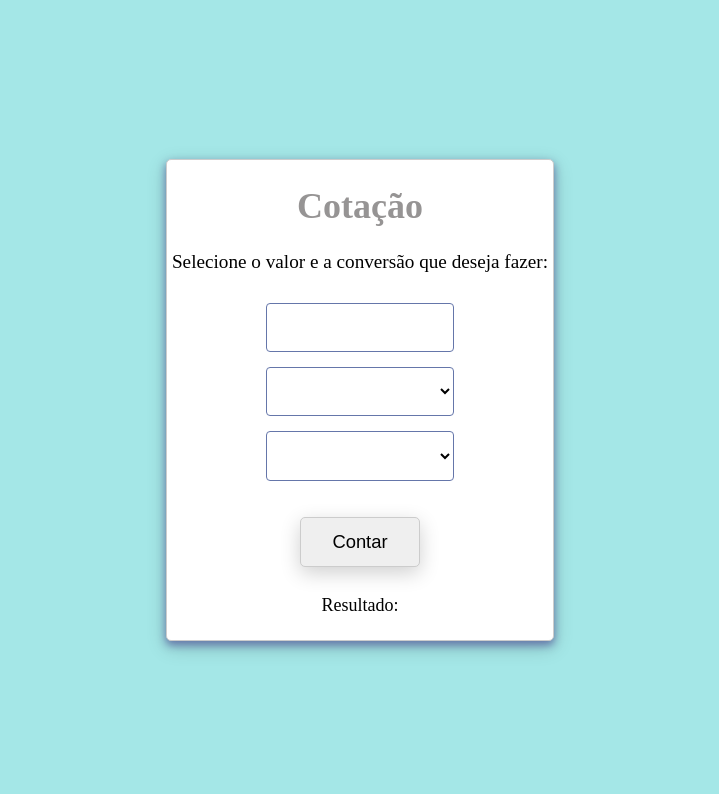
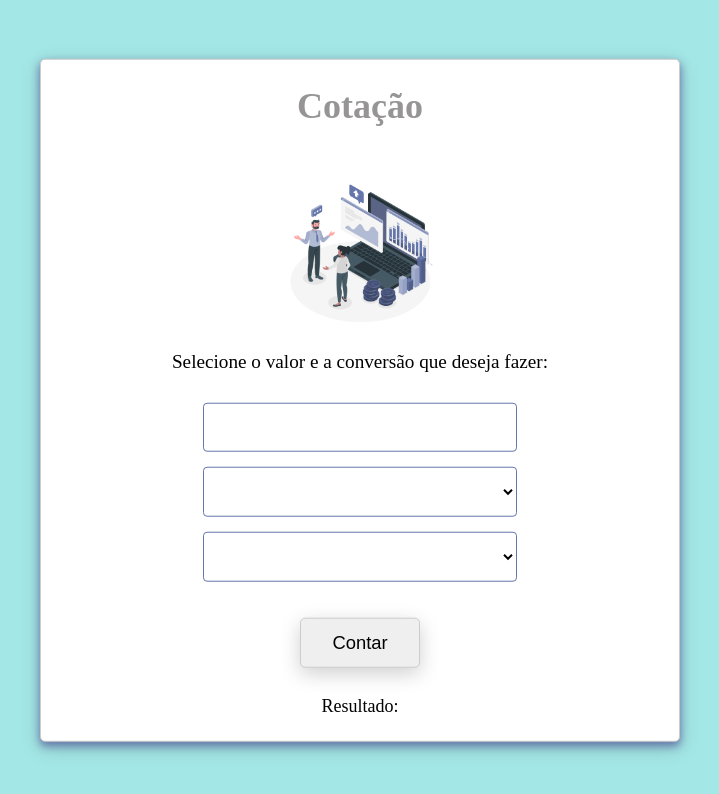
Before and after one commit to MayzaAlv/AceleraPleno-FrontEnd, a plain HTML site: page aula06/index.html in a window 1280 px wide. Shown: the whole page, without its empty margins (280-999 px from the left). Drawn offline with Linux system fonts and the light colour scheme; no server answers.

Commit message:
Arrumando estilo

```diff
--- a/aula06/index.html
+++ b/aula06/index.html
@@ -10,8 +10,8 @@
 <body>
     <div class="container">
        <h1>Cotação</h1>
+       <div class="image"></div>
         <span>Selecione o valor e a conversão que deseja fazer:</span>
-        <br>
         <label for="cotacao"><input type="text" id="value"></label>
         <div class="custom-select">
             <select name="FirstSelect" id="firstSelect">
--- a/aula06/style.css
+++ b/aula06/style.css
@@ -69,15 +69,31 @@ span {
   border-radius: 5px;
   padding: 5px;
   text-align: center;
-  margin: center;
+  position: absolute;
+  top: 50%;
+  left: 50%;
+  transform: translate(-50%, -50%);
+  overflow: hidden;
+}
+
+.custom-select {
+  min-width: 350px;
+  position: relative;
+}
+
+.image {
+  background-image: url("./assets/currency.png");
+  background-repeat: no-repeat;
+  background-position: center;
+  background-repeat: no-repeat;
+  background-size: 50%;
+  height: 200px;
+  width: 50%;
+  right: 10px;
+  margin: auto;
 }
 
 #result {
   font-size: x-large;
   font-weight: bold;
 }
-
-.custom-select {
-  min-width: 350px;
-  position: relative;
-}
```
Also changed, not shown: aula06/assets/currency.png (added).
